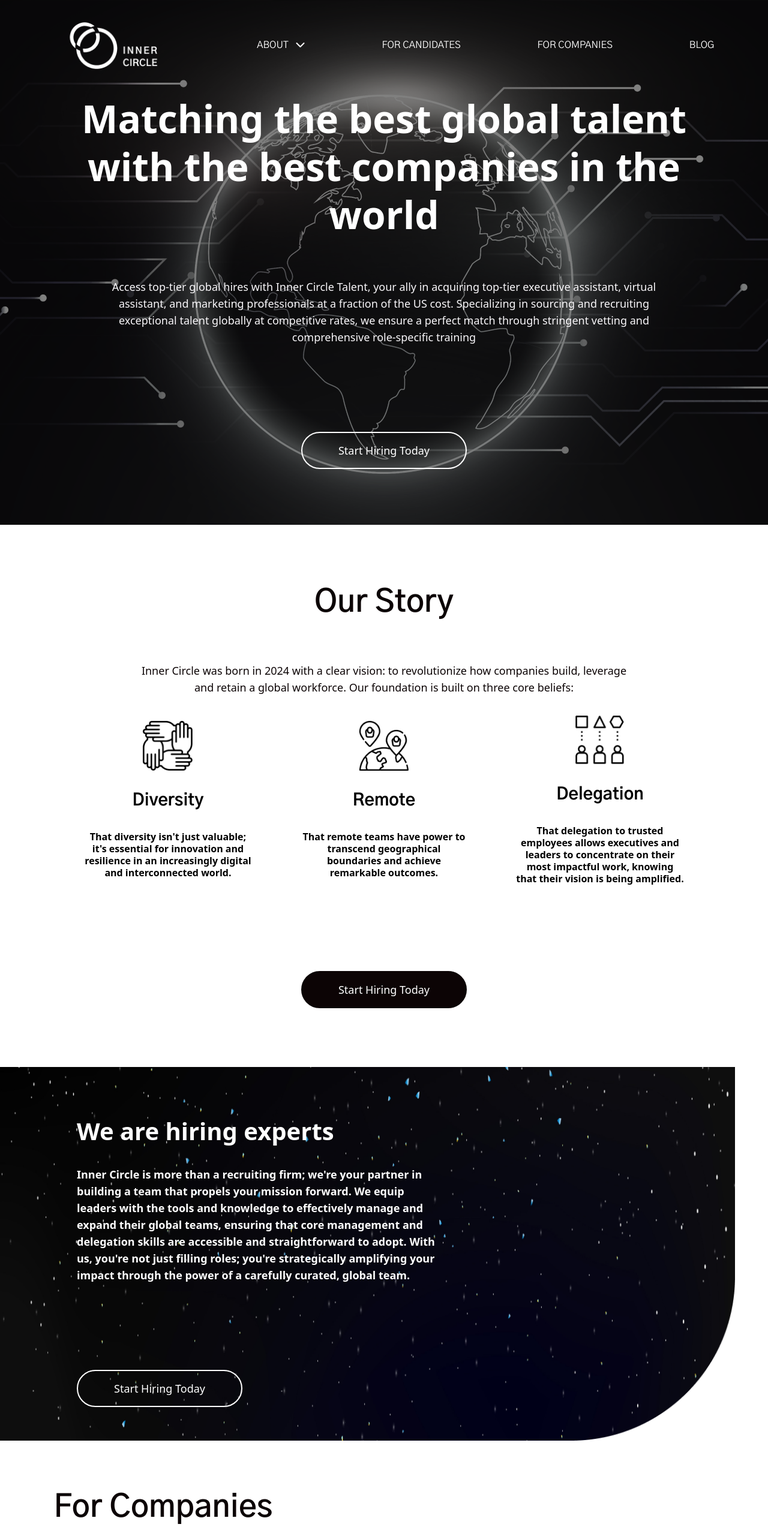
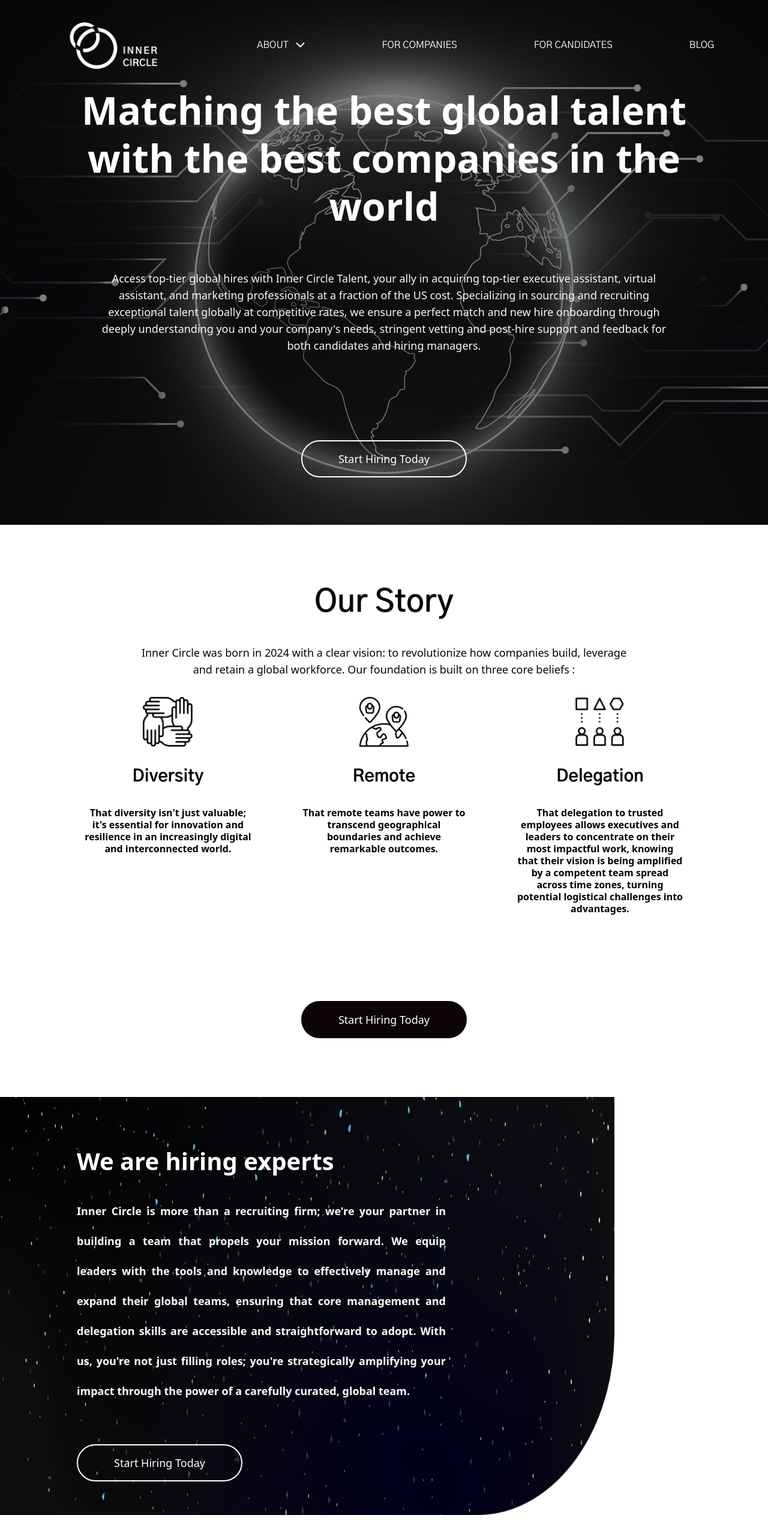
Before and after one commit to Zakaria0107/innerCircle, a React (Create React App) app: page / in a window 1280 px wide. Shown: the top 2551 px of the page at 60% size. Built offline with nearby package versions, Linux system fonts and the light colour scheme.

Commit message:
modifications

```diff
--- a/src/compenents/Home/FAQ.jsx
+++ b/src/compenents/Home/FAQ.jsx
@@ -3,7 +3,7 @@ import FaqImg from '../../images/faq.png'
 import Down from '../../images/down.png'
 const FAQ = () => {
   return (
-    <div className='w-screen bg-faqImage bg-cover bg-no-repeat'>
+    <div id='faqs' className='w-screen bg-faqImage bg-cover bg-no-repeat'>
       <div className='pt-8 pb-16'>
         <h1 className='font-gothic-a1 font-semibold text-2xl sm:text-3xl md:text-5xl xl:text-[52px] text-white leading-[30px] sm:leading-[40px] md:leading-[50px] xl:leading-[65px] text-center mb-9 md:mb-14'>FAQs</h1>
         <div className='w-[92%] xl:w-[86%] mx-auto'>
--- a/src/compenents/Home/ForCompanies.jsx
+++ b/src/compenents/Home/ForCompanies.jsx
@@ -3,7 +3,7 @@ import mainImage from '../../images/Rectangle 15480.png'
 
 const ForCompanies = () => {
   return (
-    <div className='w-screen'>
+    <div id='forCompanies' className='w-screen'>
         <div className='w-[92%] xl:w-[86%] mx-auto py-16 sm:py-20 flex justify-between items-center flex-col-reverse md:flex-row gap-10  xl:gap-24'>
             <div>
                 <h1 className='font-gothic-a1 font-semibold text-2xl sm:text-3xl md:text-5xl xl:text-[52px] text-[#0C0405] leading-[30px] sm:leading-[40px] md:leading-[50px] xl:leading-[65px]'>For Companies</h1>
--- a/src/compenents/Home/Hero.jsx
+++ b/src/compenents/Home/Hero.jsx
@@ -5,7 +5,7 @@ const Hero = () => {
     <div className='w-screen  h-[450px] sm:min-h-[600px] xl:min-h-[875px] bg-hero-home bg-center bg-cover bg-no-repeat '>
         <div className='w-[92%] xl:w-[86%] h-full mx-auto flex justify-center items-center flex-col'>
             <h1 className='mt-16 font-semibold text-2xl sm:text-3xl md:text-5xl xl:text-[64px] leading-[31px] sm:leading-[45px] md:leading-[60px] xl:leading-[80px] text-white text-center'>Matching the best global talent with the best companies in the world</h1>
-            <p className='max-w-[977px] mt-3 xl:mt-[66px] font-normal leading-[15px] sm:leading-[18px] md:leading-[24px] text-xs sm:text-sm md:text-base xl:text-lg text-center text-[#F9F7FA]'>Access top-tier global hires with Inner Circle Talent, your ally in acquiring top-tier executive assistant, virtual assistant, and marketing professionals at a fraction of the US cost. Specializing in sourcing and recruiting exceptional talent globally at competitive rates, we ensure a perfect match through stringent vetting and comprehensive role-specific training</p>
+            <p className='max-w-[977px] mt-3 xl:mt-[66px] font-normal leading-[15px] sm:leading-[18px] md:leading-[24px] text-xs sm:text-sm md:text-base xl:text-lg text-center text-[#F9F7FA]'>Access top-tier global hires with Inner Circle Talent, your ally in acquiring top-tier executive assistant, virtual assistant, and marketing professionals at a fraction of the US cost. Specializing in sourcing and recruiting exceptional talent globally at competitive rates, we ensure a perfect match and new hire onboarding through deeply understanding you and your company's needs, stringent vetting and post-hire support and feedback for both candidates and hiring managers. </p>
             <a href="/contact">
               <button className='mt-6 sm:mt-8 md:mt-10 xl:mt-36 text-xs sm:text-sm md:text-base xl:text-lg leading-[24px] text-white rounded-[60px] py-3 xl:py-[15px] px-8 xl:px-[60px] border-2 border-solid border-white'>Start Hiring Today</button>
             </a>
--- a/src/compenents/Home/HiringExperts.jsx
+++ b/src/compenents/Home/HiringExperts.jsx
@@ -4,12 +4,12 @@ import hiringExpertsImg from '../../images/Rectangle 36.png'
 const HiringExperts = () => {
   return (
     <div className='w-screen relative'>
-        <img src={hiringExpertsImg} alt="" className='w-full lg:w-auto !h-full absolute left-0 top-0  -z-10  ' />
+        <img src={hiringExpertsImg} alt="" className='w-full lg:w-[80%] !h-full absolute left-0 top-0  -z-10  ' />
         <div className='w-[90%] xl:w-[80%]  h-full mx-auto pt-20 pb-14'>
             <h2 className='font-bold text-2xl md:text-3xl xl:text-[40px] leading-8 sm:leading-10 lg:leading-[53px] text-white'>We are hiring experts</h2>
-            <p className='font-semibold text-xs sm:text-sm md:text-base xl:text-lg leading-4 sm:leading-5 md:leading-7 lg:leading-[42px] w-full lg:max-w-[615px] text-white mt-8' >Inner Circle is more than a recruiting firm; we're your partner in building a team that propels your mission forward. We equip leaders with the tools and knowledge to effectively manage and expand their global teams, ensuring that core management and delegation skills are accessible and straightforward to adopt. With us, you're not just filling roles; you're strategically amplifying your impact through the power of a carefully curated, global team.</p>
+            <p className='text-justify font-semibold text-xs sm:text-lg leading-4 sm:leading-5 md:leading-7 lg:leading-[50px] w-full lg:w-[615px] text-white mt-8' >Inner Circle is more than a recruiting firm; we're your partner in building a team that propels your mission forward. We equip leaders with the tools and knowledge to effectively manage and expand their global teams, ensuring that core management and delegation skills are accessible and straightforward to adopt. With us, you're not just filling roles; you're strategically amplifying your impact through the power of a carefully curated, global team.</p>
             <a href="/contact">
-              <button className='mt-6 sm:mt-8 md:mt-10 xl:mt-36 text-xs sm:text-sm md:text-base xl:text-lg leading-[24px] text-white rounded-[60px] py-3 xl:py-[15px] px-8 xl:px-[60px] border-2 border-solid border-white'>Start Hiring Today</button>
+              <button className='mt-6 sm:mt-8 md:mt-16 text-xs sm:text-sm md:text-base xl:text-lg leading-[24px] text-white rounded-[60px] py-3 xl:py-[15px] px-8 xl:px-[60px] border-2 border-solid border-white'>Start Hiring Today</button>
             </a>
         </div>
     </div>
--- a/src/compenents/Home/Story.jsx
+++ b/src/compenents/Home/Story.jsx
@@ -5,15 +5,15 @@ import Delegation from '../../images/Delegation.png'
 
 const Story = () => {
   return (
-    <div className='w-screen'>
+    <div id='ourStory' className='w-screen'>
         <div className='w-[92%] xl:w-[86%] mx-auto py-[40px] md:py-[50px] lg:py-[70px] xl:py-[98px]'>
             <h1 className='font-gothic-a1 font-semibold text-2xl sm:text-3xl md:text-5xl xl:text-[52px] text-[#0C0405] leading-[30px] sm:leading-[40px] md:leading-[50px] xl:leading-[65px] text-center'>Our Story</h1>
-            <p className='mt-3 sm:mt-6 md:mt-9 xl:mt-[66px] max-w-[820px] m-auto font-normal leading-[15px] sm:leading-[18px] md:leading-[24px] text-xs sm:text-sm md:text-base xl:text-lg text-center text-[#0C0405]'>Inner Circle was born in 2024 with a clear vision: to revolutionize how companies build, leverage and retain a global workforce. Our foundation is built on three core beliefs:</p>
-            <div className='mt-8 flex justify-center items-center w-full gap-10 sm:gap-20 flex-wrap'>
+            <p className='mt-3 sm:mt-6 md:mt-9 max-w-[820px] m-auto font-normal leading-[15px] sm:leading-[18px] md:leading-[24px] text-xs sm:text-sm md:text-base xl:text-lg text-center text-[#0C0405]'>Inner Circle was born in 2024 with a clear vision: to revolutionize how companies build, leverage and retain a global workforce. Our foundation is built on three core beliefs :</p>
+            <div className='mt-8 flex justify-center items-start w-full gap-10 sm:gap-20 flex-wrap'>
                 <div className='max-w-[280px] flex justify-center items-center flex-col'>
                     <img src={Diversity} alt="Diversity" className='w-[35px] h-[35px] sm:w-[83px] sm:h-[83px]' />
                     <h3 className='my-2 sm:my-8 font-gothic-a1 font-bold text-base sm:text-[28px] leading-4 md:leading-5 lg:leading-7 xl:leading-9 text-center'>Diversity</h3>
-                    <p className='text-center font-semibold text-[10px] sm:text-base leading-3 sm:leading-5'>That diversity isn't just valuable; it's essential for innovation and resilience in an increasingly digital and interconnected world.</p>
+                    <p className='text-center font-semibold text-[10px] sm:text-base leading-3 sm:leading-5'>That diversity isn't just valuable; it's essential for innovation and resilience in an increasingly digital and interconnected world. </p>
                 </div>
                 <div className='max-w-[280px] flex justify-center items-center flex-col'>
                     <img src={Remote} alt="Remote" className='w-[35px] h-[35px] sm:w-[83px] sm:h-[83px]' />
@@ -23,7 +23,7 @@ const Story = () => {
                 <div className='max-w-[280px] flex justify-center items-center flex-col'>
                     <img src={Delegation} alt="Delegation" className='w-[35px] h-[35px] sm:w-[83px] sm:h-[83px]' />
                     <h3 className='my-2 sm:my-8 font-gothic-a1 font-bold text-base sm:text-[28px] leading-4 md:leading-5 lg:leading-7 xl:leading-9 text-center'>Delegation</h3>
-                    <p className='text-center font-semibold text-[10px] sm:text-base leading-3 sm:leading-5'>That delegation to trusted employees allows executives and leaders to concentrate on their most impactful work, knowing that their vision is being amplified.</p>
+                    <p className='text-center font-semibold text-[10px] sm:text-base leading-3 sm:leading-5'>That delegation to trusted employees allows executives and leaders to concentrate on their most impactful work, knowing that their vision is being amplified by a competent team spread across time zones, turning potential logistical challenges into advantages.</p>
                 </div>
             </div>
             <div className='text-center'>
--- a/src/compenents/Navbar.jsx
+++ b/src/compenents/Navbar.jsx
@@ -5,15 +5,26 @@ import {motion} from 'framer-motion'
 
 const Navbar = () => {
   const [isOpen , setIsOpen] = useState(false)
+  const [openAboutMenu , setOpenAboutMenu] = useState(false)
+
   return (
     <nav className=' w-sceen absolute top-5 lg:top-0 left-0 right-0'>
         <div className='w-[92%] xl:w-[86%] mx-auto flex justify-between items-center'>
             <a href="/"><img src={Logo} alt="" className='w-[89px] md:w-[125px] lg:w-[173px]' /></a>
             <button type='button' className='block lg:hidden' onClick={() => setIsOpen(!isOpen)}>{!isOpen ? <i class="fa-solid fa-bars mt-4 md:mt-0 text-2xl md:text-4xl text-white"></i> : <i class="fa-solid fa-xmark mt-4 md:mt-0 text-2xl md:text-4xl text-white"></i>}</button>
             <ul className='text-white hidden lg:flex justify-between items-end gap-16 xl:gap-32'>
-                <li className='uppercase font-gothic-a1 text-base '><a href="">About <i class="fa-solid fa-chevron-down ml-2"></i></a></li>
-                <li className='uppercase font-gothic-a1 '><a href="">FOR CANDIDATES</a></li>
-                <li className='uppercase font-gothic-a1 '><a href="">FOR COMPANIES</a></li>
+                <li className='relative uppercase font-gothic-a1 text-base cursor-pointer ' onClick={() => setOpenAboutMenu(!openAboutMenu)}>
+                  About <i class="fa-solid fa-chevron-down ml-2"></i>
+                  {openAboutMenu &&
+                    <motion.ul initial={{scale : 0 , opacity : 0  }}
+                    animate={{scale : 1 , opacity : 1}} className='absolute top-8 bg-white rounded-lg py-6 px-4 w-[200px] flex flex-col gap-5 text-xs shadow-xl'>
+                        <li className={`text-zinc-400 transition-all duration-300 ease-in-out`}><a href="#ourStory">OUR STORY</a></li>
+                        <li className={`text-zinc-400 transition-all duration-300 ease-in-out`}><a href="#ourTeam">OUR TEAM</a></li>
+                        <li className={`text-zinc-400 transition-all duration-300 ease-in-out`}><a href="#faqs">FAQs</a></li>
+                    </motion.ul>}
+                </li>
+                <li className='uppercase font-gothic-a1 '><a href="#forCompanies">FOR COMPANIES</a></li>
+                <li className='uppercase font-gothic-a1 '><a href="#forCondidates">FOR CANDIDATES</a></li>
                 <li className='uppercase font-gothic-a1 '><a href="">BLOG</a></li>
             </ul>
 
@@ -23,9 +34,17 @@ const Navbar = () => {
               animate={{scale : 1 , opacity : 1}}
               className='w-[90%] sm:w-[70vw] flex  flex-col justify-between z-30 items-center fixed left-1/2 top-1/2 -translate-x-1/2 -translate-y-1/2 bg-[#ffffff]/75 rounded-xl backdrop-blur-md py-32 shadow-2xl'>
                     <ul className='flex flex-col items-center justify-center gap-8'>
-                      <li className='uppercase font-gothic-a1 text-xs sm:text-base '><a href="">About <i class="fa-solid fa-chevron-down ml-2"></i></a></li>
-                      <li className='uppercase font-gothic-a1 text-xs sm:text-base '><a href="">FOR CANDIDATES</a></li>
-                      <li className='uppercase font-gothic-a1 text-xs sm:text-base '><a href="">FOR COMPANIES</a></li>
+                      <li className='relative uppercase font-gothic-a1 text-xs sm:text-base cursor-pointer' onClick={() => setOpenAboutMenu(!openAboutMenu)} >About <i class="fa-solid fa-chevron-down ml-2"></i>
+                        {openAboutMenu &&
+                          <motion.ul initial={{scale : 0 , opacity : 0  }}
+                          animate={{scale : 1 , opacity : 1}} className='absolute top-8 bg-white rounded-lg py-6 px-4 w-[200px] flex flex-col gap-5 text-xs shadow-xl'>
+                              <li className={`text-zinc-400 transition-all duration-300 ease-in-out`}><a href="#ourStory">OUR STORY</a></li>
+                              <li className={`text-zinc-400 transition-all duration-300 ease-in-out`}><a href="#ourTeam">OUR TEAM</a></li>
+                              <li className={`text-zinc-400 transition-all duration-300 ease-in-out`}><a href="#faqs">FAQs</a></li>
+                          </motion.ul>}
+                      </li>
+                      <li className='uppercase font-gothic-a1 text-xs sm:text-base '><a href="#forCompanies">FOR COMPANIES</a></li>
+                      <li className='uppercase font-gothic-a1 text-xs sm:text-base '><a href="#forCondidates">FOR CANDIDATES</a></li>
                       <li className='uppercase font-gothic-a1 text-xs sm:text-base '><a href="">BLOG</a></li>
                     </ul>
                 </motion.div>  : null}
--- a/src/index.css
+++ b/src/index.css
@@ -1,6 +1,10 @@
 @tailwind base;
 @tailwind components;
 @tailwind utilities;
+
+html {
+    scroll-behavior: smooth;
+}
 
 body {
     width: 100%;
```
Also changed, not shown: src/compenents/Footer.jsx (+7 -7 lines), src/compenents/Home/Condidates.jsx (+4 -4 lines), src/compenents/Home/Team.jsx (+5 -5 lines), src/images/Ahmed.png.
